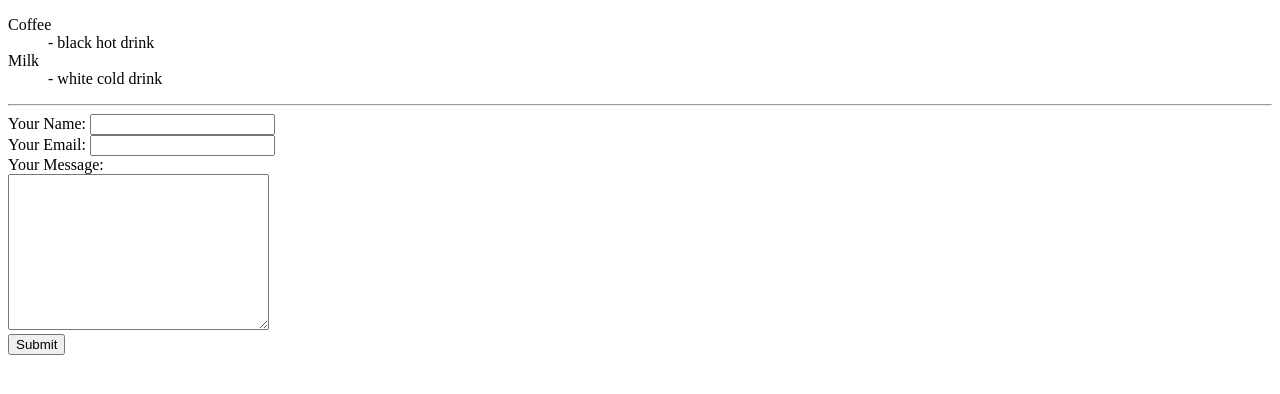
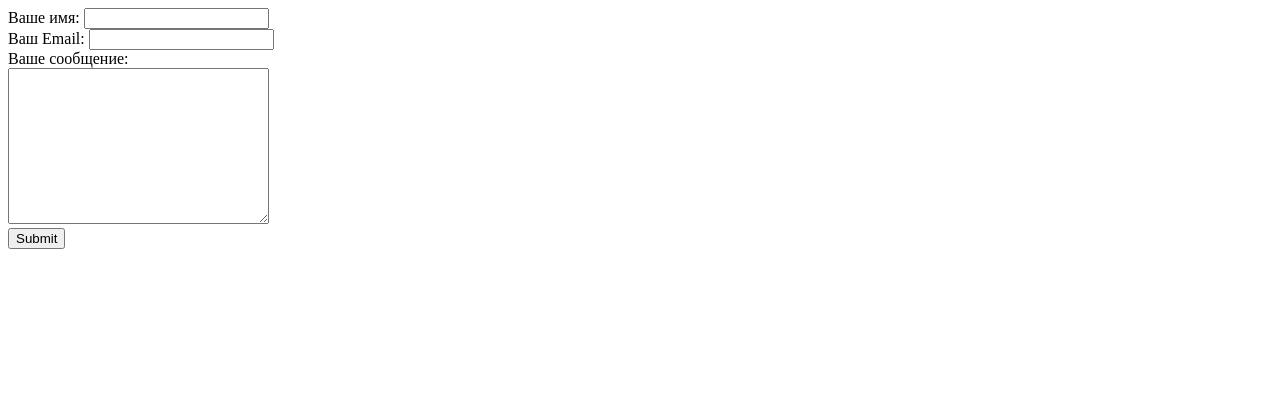
Before and after one commit to kulik8v/testcv, a plain HTML site: page contact.html in a window 1280 px wide. Drawn offline with Linux system fonts and the light colour scheme.

Commit message:
Content editing

```diff
--- a/contact.html
+++ b/contact.html
@@ -5,19 +5,12 @@
         <title>Contacts</title>
     </head>
     <body>
-        <dl>
-            <dt>Coffee</dt>
-            <dd>- black hot drink</dd>
-            <dt>Milk</dt>
-            <dd>- white cold drink</dd>
-        </dl>
-        <hr>
         <form class="" action="mailto:kulikov2531@gmail.com" method="post" enctype="text/plain">
-            <label>Your Name:</label>
+            <label>Ваше имя:</label>
             <input type="text" name="" value=""><br>
-            <label>Your Email:</label>
+            <label>Ваш Email:</label>
             <input type="email" name="" value=""><br>
-            <label>Your Message:</label><br>
+            <label>Ваше сообщение:</label><br>
             <textarea name="name" rows="10" cols="30"></textarea><br>
             <input type="submit" name="">
 
```
